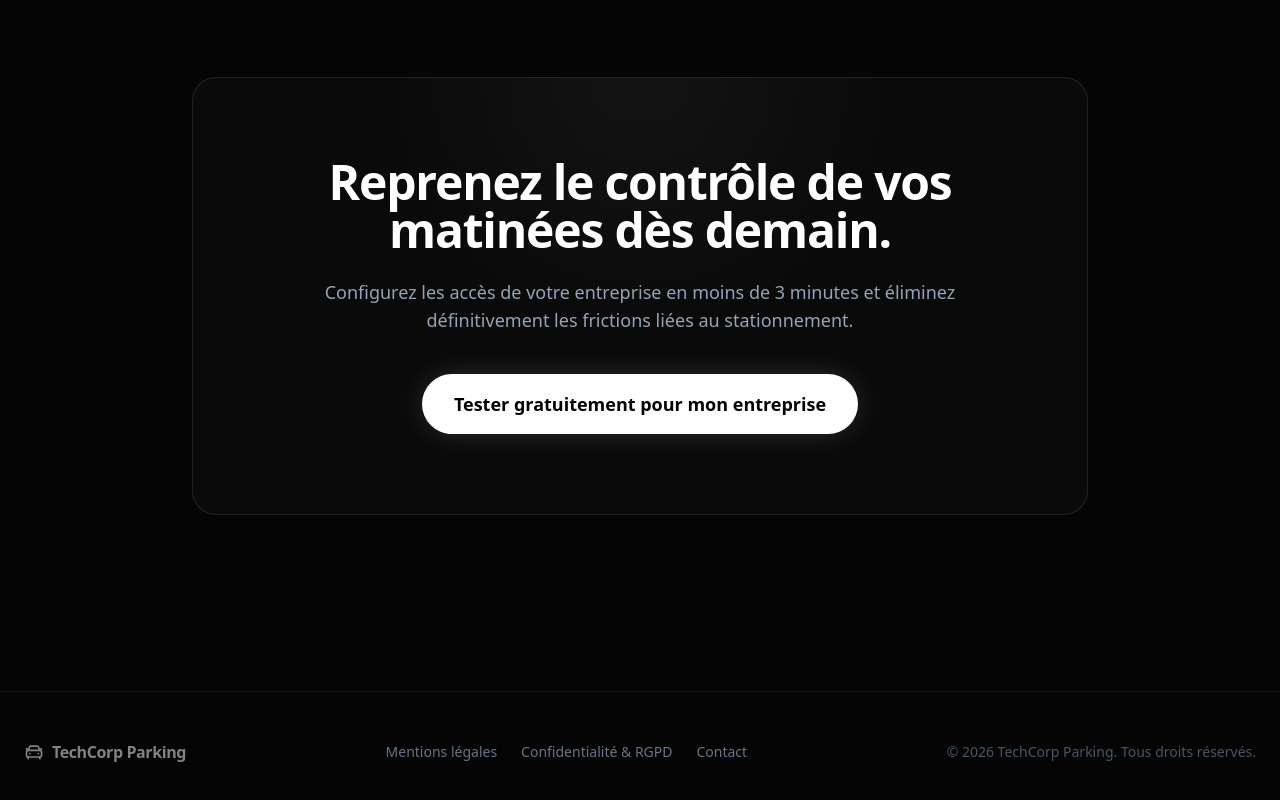
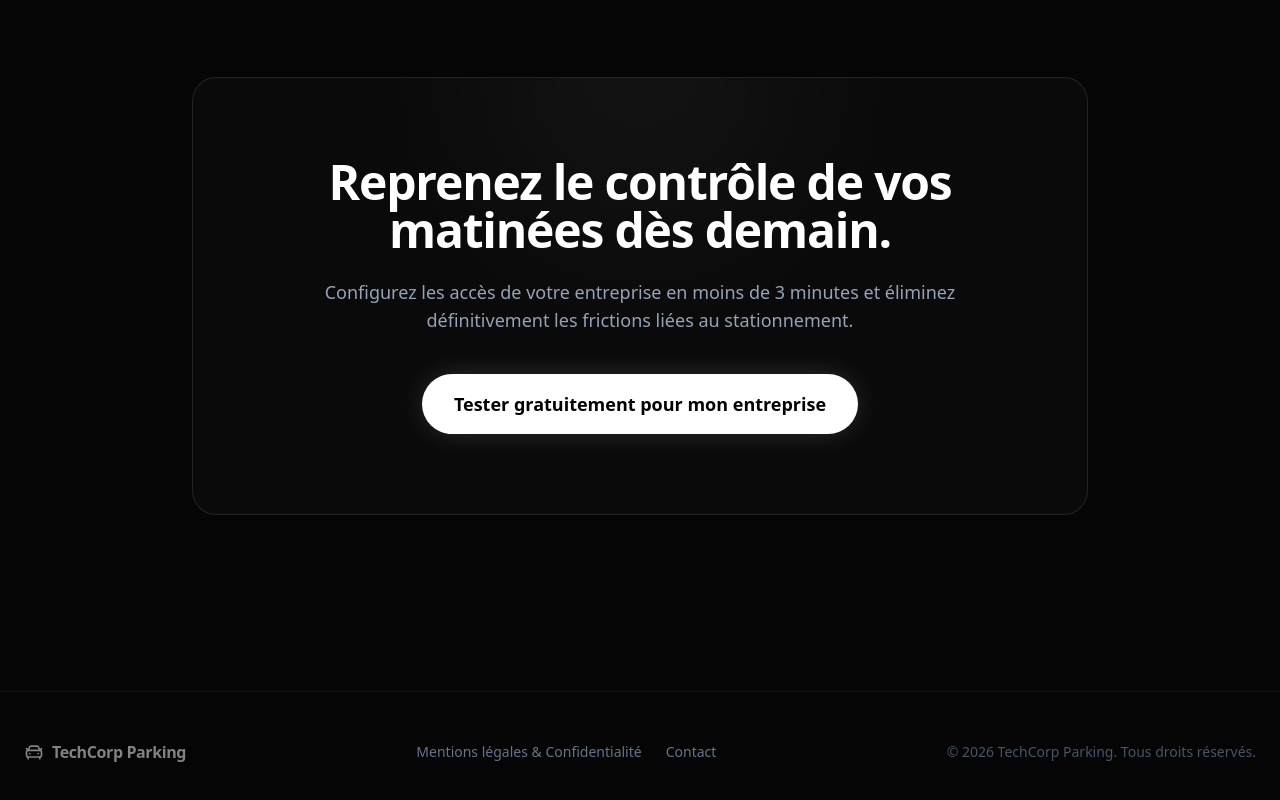
Before and after one commit to robinird/parking-application-multi-entreprises-LP, a Next.js app: page / in a window 1280 px wide. Shown: the part 4145-4945 px from the top of the page. Built offline with nearby package versions, Linux system fonts and the light colour scheme.

Commit message:
Update page.tsx

```diff
--- a/app/page.tsx
+++ b/app/page.tsx
@@ -410,8 +410,9 @@
             <span>TechCorp Parking</span>
           </div>
           <div className="flex gap-6 text-sm text-slate-500">
-            <a href="#" className="hover:text-white transition-colors">Mentions légales</a>
-            <a href="#" className="hover:text-white transition-colors">Confidentialité & RGPD</a>
+            <Link href="/mentions-legales" className="hover:text-white transition-colors">
+              Mentions légales & Confidentialité
+            </Link>
             <button
               onClick={handleOpenContact}
               className="hover:text-white transition-colors text-slate-500"
```
